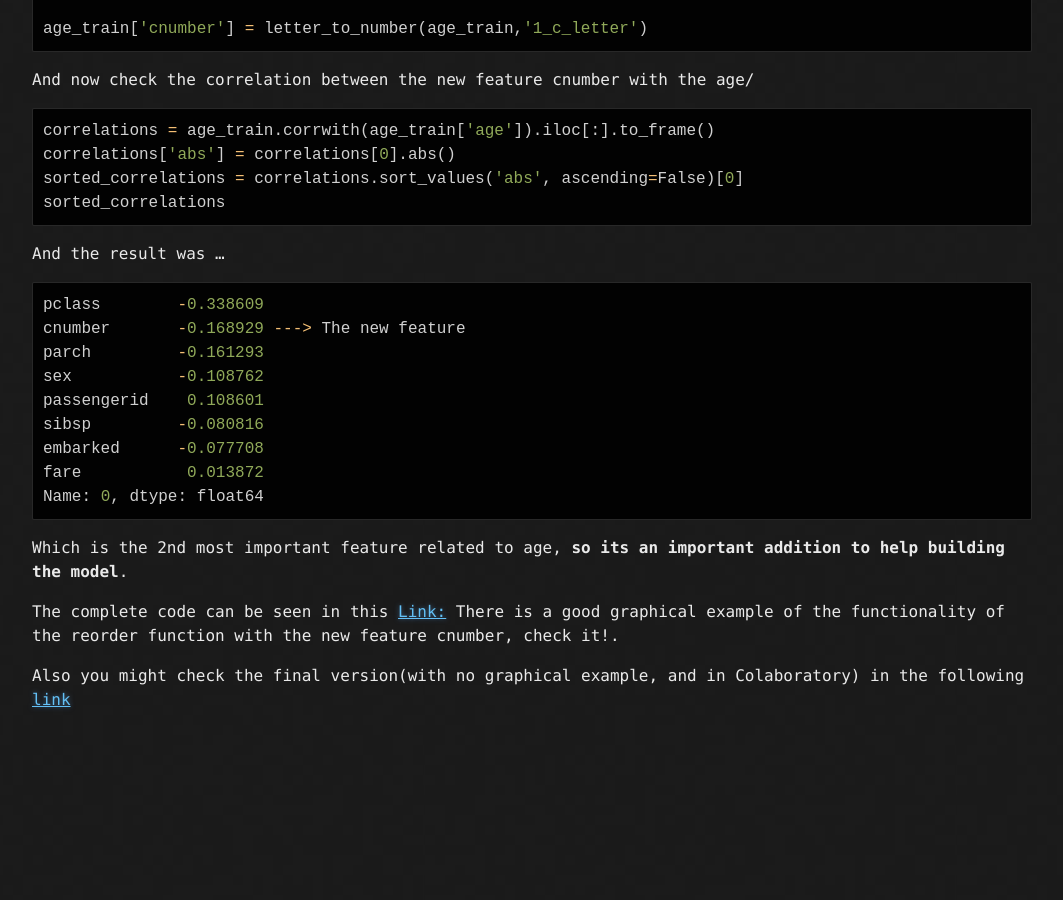
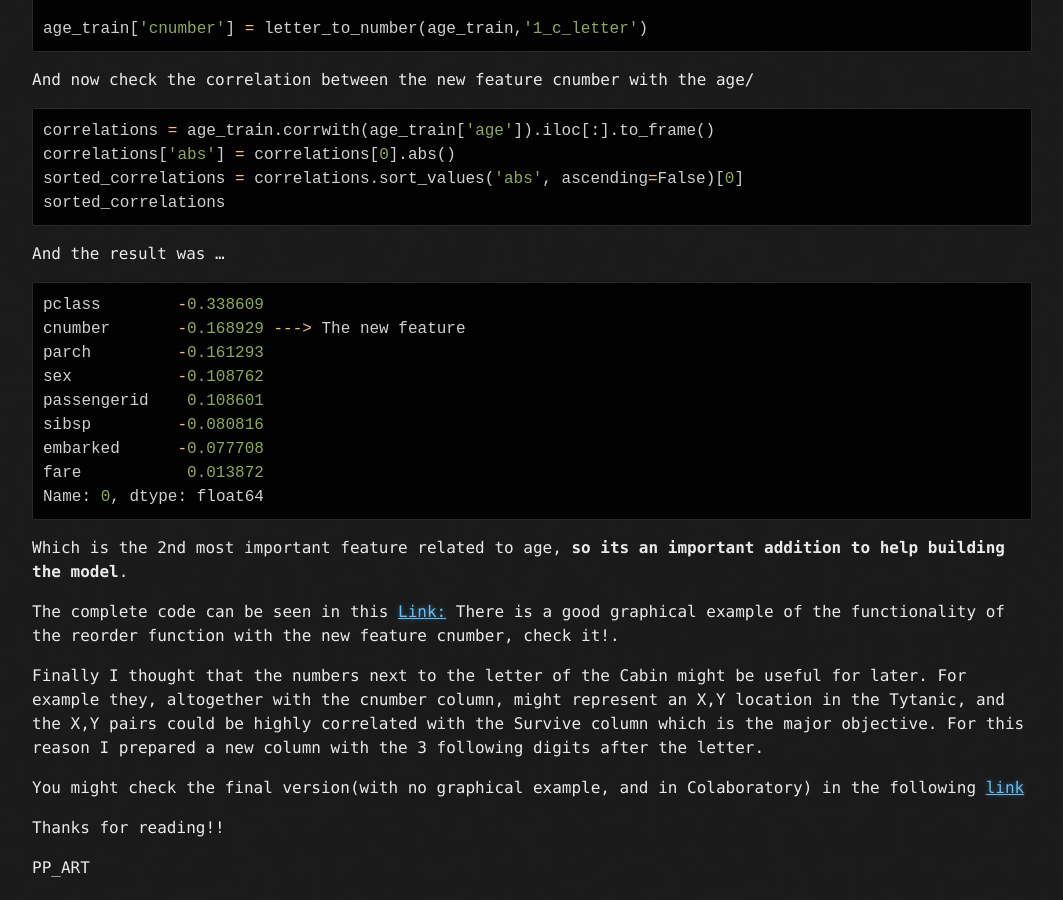
Before and after one commit to PaulB86UK/PP_ART, a Jekyll site: the page built from docs/2020/24_5.md, in a window 1280 px wide and 900 px high, scrolled down 1684 px. Shown: the whole window, without its empty margins (108-1171 px from the left). Built offline with Jekyll 4.4.1, drawn with Linux system fonts in a browser that asks for light colours; our own code applies the rules of GitHub Pages for plain Markdown files; before the commit the page ends 2416 px from its top, so only the background shows below that.

Commit message:
Update 24_5.md

```diff
--- a/docs/2020/24_5.md
+++ b/docs/2020/24_5.md
@@ -86,4 +86,13 @@ Which is the 2nd most important feature related to age, **so its an important ad
 The complete code can be seen in this [Link:](https://github.com/PaulB86UK/EDA_PP/blob/master/EDA_Reorder_24_5_20.ipynb)
 There is a good graphical example of the functionality of the reorder function with the new feature cnumber, check it!.
 
-Also you might check the final version(with no graphical example, and in Colaboratory) in the following [link](https://colab.research.google.com/drive/1ac8hLFzFF8tFo63QuJNumGY4V6t1d-Qj?usp=sharing)
+Finally I thought that the numbers next to the letter of the Cabin might be useful for later. For example they, altogether with the cnumber column, might represent an X,Y location in the Tytanic, and the X,Y pairs could be highly correlated with the Survive column which is the major objective. For this reason I prepared a new column with the 3 following digits after the letter.
+
+You might check the final version(with no graphical example, and in Colaboratory) in the following [link](https://colab.research.google.com/drive/1ac8hLFzFF8tFo63QuJNumGY4V6t1d-Qj?usp=sharing)
+
+
+
+
+Thanks for reading!!
+
+PP_ART
```
